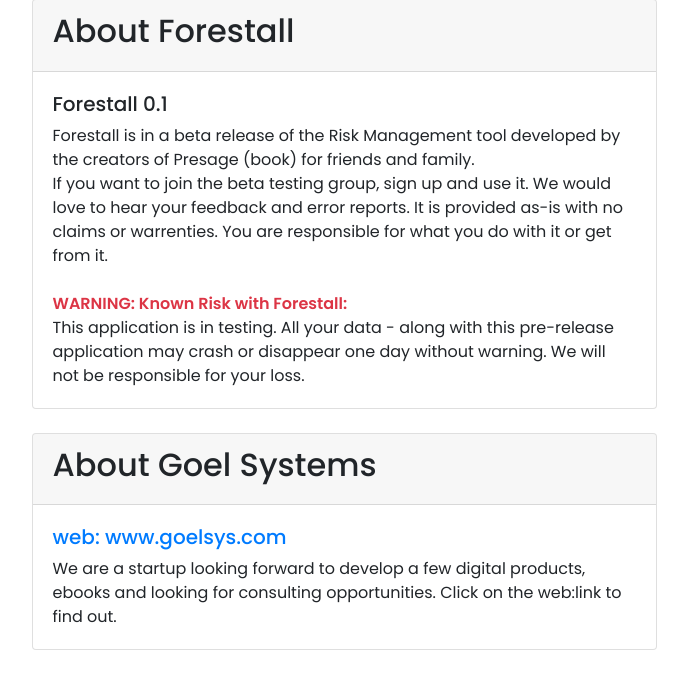
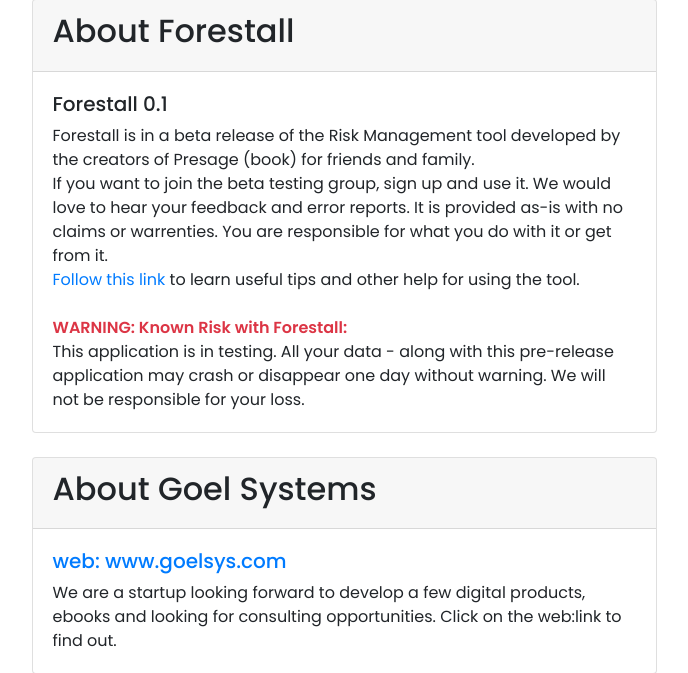
Before and after one commit to goelsys/forestall, a Django app: page /about in a window 1280 px wide. Shown: the part 108-781 px from the top of the page, without its empty margins (296-984 px from the left). Run offline with Django 3.2, Linux system fonts and the light colour scheme; some libraries are stand-ins or nearby versions.

Commit message:
about + help link

```diff
--- a/templates/about.html
+++ b/templates/about.html
@@ -20,7 +20,9 @@
 
                 If you want to join the beta testing group, sign up and use it. We would love to hear your feedback and
                 error reports. It is provided as-is with no claims or
-                warrenties. You are responsible for what you do with it or get from it.<br> <br>
+                warrenties. You are responsible for what you do with it or get from it. <br>
+                <a href="https://sites.google.com/view/goelsys/services/forestall-help"> Follow this link</a> to learn
+                useful tips and other help for using the tool.<br> <br>
                 <b class="text-danger">WARNING: Known Risk with Forestall:</b> <br>
                 This application is in testing. All your data - along with this pre-release application may crash or
                 disappear one day without warning. We will not be responsible for your loss.
```
